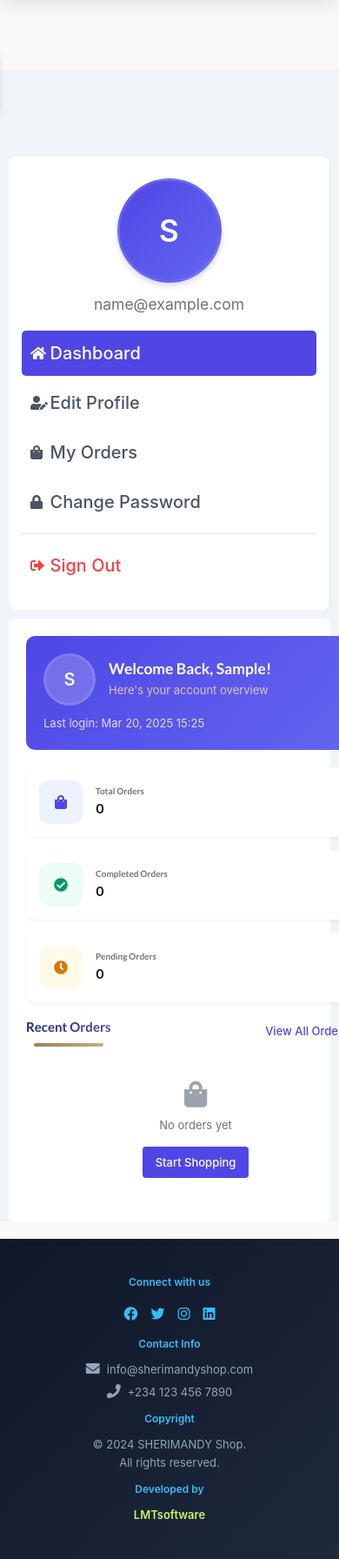
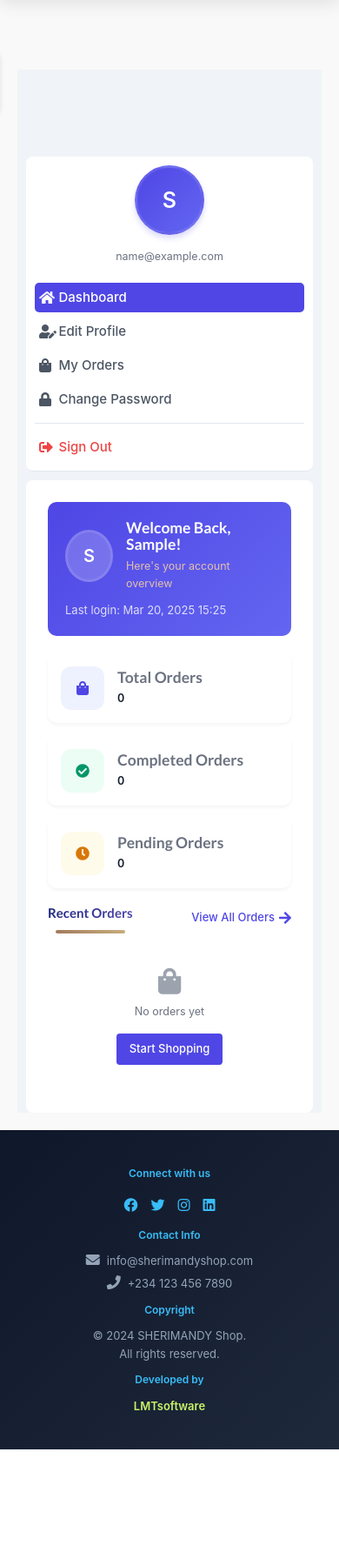
Before and after one commit to JimmyOlsen05/sherimandyshop, a Django app: page /accounts/dashboard/ in a window 390 px wide. Shown: the part 60-1852 px from the top of the page at 87% size. After the commit the page ends 1726 px from the top, so only its background shows below. Run offline with Django 3.2, Linux system fonts and the light colour scheme; the visitor is signed in with stand-in values (Sample User, id 1); data that the repository does not hold is empty; some libraries are stand-ins or nearby versions.

Commit message:
Updated features and fixed bugs

```diff
--- a/templates/shop/accounts/dashboard/base_dashboard.html
+++ b/templates/shop/accounts/dashboard/base_dashboard.html
@@ -2,8 +2,8 @@
 {% load static %}
 
 {% block content %}
-<div class="dashboard-container" style="min-height: calc(100vh - 160px); background: #f0f4f8; padding-top: 100px; width: 100%; box-sizing: border-box; overflow-x: hidden;">
-    <div class="dashboard-wrapper" style="max-width: 1400px; margin: 0 auto; padding: 0 1rem;">
+<div style="min-height: calc(100vh - 160px); background: #f0f4f8; padding-top: 100px;">
+    <div style="max-width: 1400px; margin: 0 auto; padding: 0 1rem;">
         <div class="dashboard-grid" style="display: grid; grid-template-columns: 280px 1fr; gap: 1.5rem;">
             <!-- Side Panel -->
             <div class="dashboard-sidebar" style="background: white; padding: 2.5rem 1.5rem; border-right: 1px solid #e2e8f0; border-radius: 8px;">
@@ -92,64 +92,67 @@
 
 /* Mobile Responsiveness */
 @media (max-width: 1024px) {
-    .dashboard-container {
-        width: 100vw;
-        padding: 80px 0 0;
-    }
-
-    .dashboard-wrapper {
-        width: 100%;
-        padding: 0;
-    }
-
     .dashboard-grid {
         grid-template-columns: 1fr !important;
         gap: 1rem !important;
-        padding: 1rem;
-    }
-}
-
-@media (max-width: 768px) {
-    .dashboard-container {
-        min-width: 100vw;
-        overflow-x: hidden;
     }
 
-    .dashboard-wrapper {
-        min-width: 100%;
+    .dashboard-sidebar {
+        border-right: none !important;
+        border-bottom: 1px solid #e2e8f0;
+        padding: 1.5rem !important;
     }
 
-    .dashboard-sidebar,
     .dashboard-content {
-        width: 100%;
-        min-width: 100%;
-        border-radius: 0;
+        padding: 1.5rem !important;
+    }
+
+    .avatar-circle {
+        width: 100px;
+        height: 100px;
+        font-size: 3rem;
+    }
+
+    h3 {
+        font-size: 2rem !important;
+    }
+
+    p {
+        font-size: 1.5rem !important;
+    }
+
+    .nav-link {
+        font-size: 1.75rem !important;
+        padding: 0.75rem !important;
     }
 }
 
 @media (max-width: 640px) {
-    .dashboard-container {
-        position: relative;
-        left: 50%;
-        right: 50%;
-        margin-left: -50vw;
-        margin-right: -50vw;
-        width: 100vw;
+    .dashboard-sidebar {
+        padding: 1rem !important;
     }
 
-    .dashboard-wrapper {
-        width: 100vw;
-        box-sizing: border-box;
+    .dashboard-content {
+        padding: 1rem !important;
     }
 
-    .dashboard-grid {
-        padding: 0;
+    .avatar-circle {
+        width: 80px;
+        height: 80px;
+        font-size: 2.5rem;
     }
 
-    .dashboard-sidebar,
-    .dashboard-content {
-        border-radius: 0;
-        padding: 1rem;
+    h3 {
+        font-size: 1.75rem !important;
+    }
+
+    p {
+        font-size: 1.25rem !important;
+    }
+
+    .nav-link {
+        font-size: 1.5rem !important;
+        padding: 0.5rem !important;
     }
 }
 </style>
```
Also changed, not shown: templates/base.html (+0 -139 lines).
